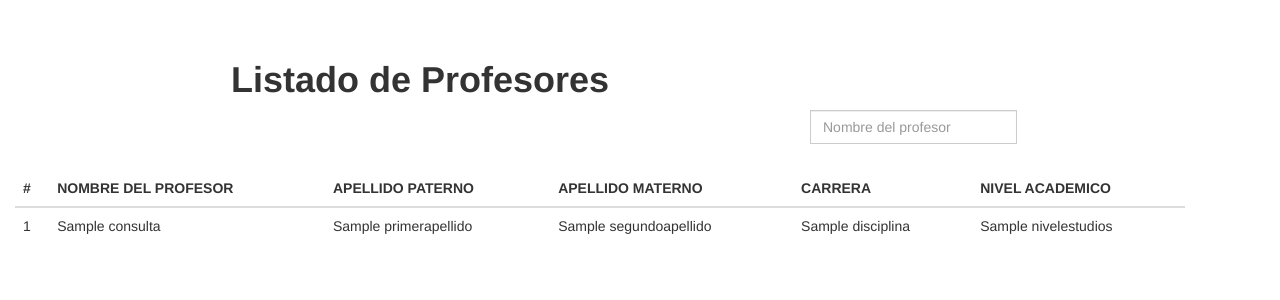
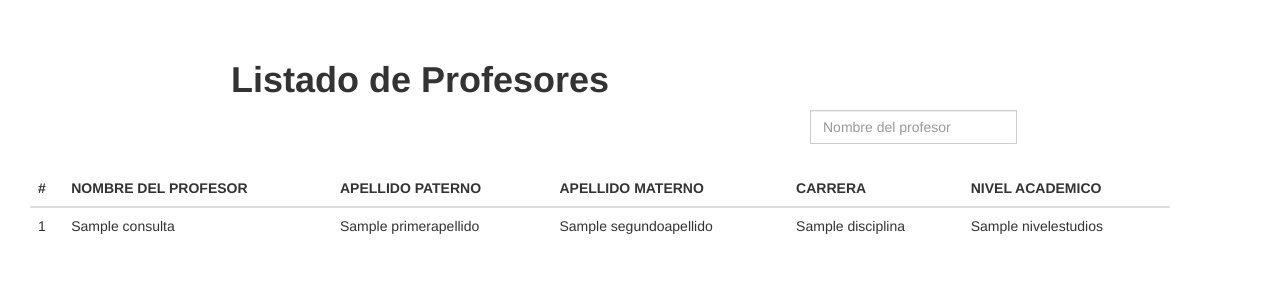
Before and after one commit to ElVini/SAPTC, a CodeIgniter app: the page made by application/views/Public/publico_view.php in a window 1280 px wide. Shown: the part 51-351 px from the top of the page. Run offline with CodeIgniter, Linux system fonts and the light colour scheme; tables that the repository leaves empty or names only in its code hold one stand-in row (values such as "Sample post"); the template is opened without the code that fills it: most values are stand-ins (such as "Sample title", 1, 10 or a date in 2020); some libraries are stand-ins or nearby versions.

Commit message:
lo del scott

```diff
--- a/application/controllers/User.php
+++ b/application/controllers/User.php
@@ -83,7 +83,7 @@ class User extends CI_Controller
 		}
 	}
 
-	//VISTA PUBLICA VERGAS
+	//VISTA PUBLICA
 	public function publico(){
 
 		$result = $this->Publico_model->getProfesores();
--- a/application/models/ProduccionAca_model.php
+++ b/application/models/ProduccionAca_model.php
@@ -41,6 +41,7 @@ class ProduccionAca_model extends CI_Model
 		$this->db->where('id_cuerpoacademico',$id_ca->id_cuerpoacademico);
 		$this->db->where('id_profesor !=',$this->session->userdata('login'));
 		$query = $this->db->get('cuerpoacademico_miembros');
+    $array=[];
 
 		foreach ($query->result() as $idProfesor) {
 			$this->db->where('idDatosprofesor',$idProfesor->id_profesor);
--- a/application/views/Public/publico_view.php
+++ b/application/views/Public/publico_view.php
@@ -24,7 +24,7 @@
 
 
         <div class="row busqueda">
-          <div class="col-md-8"></div>
+          <div class="col-md-8 "></div>
 
           <div class="col-md-4">
               <div class="input-group">
@@ -36,6 +36,8 @@
         <br><br>
     </div>
      <div id="listaProfesores" class="row">
+       <div class="col-md-12 col-lg-12">
+
       <table class="table table-responsive">
           <thead class="thead-inverse">
             <tr>
@@ -67,6 +69,8 @@
             ?>
           </tbody>
        </table>
+
+      </div>
     </div>
 
   </body>
```
